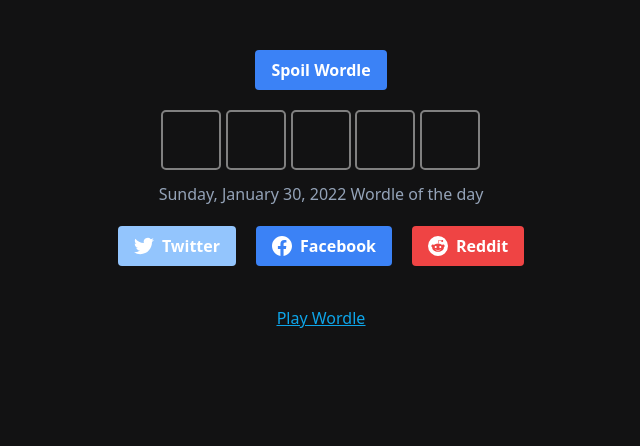
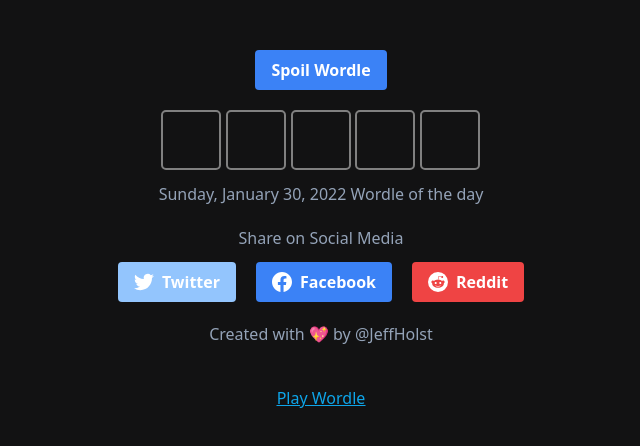
Before and after one commit to jeffholst/wordle-spoiler, a Vue app: page / in a window 1280 px wide. Shown: the top 446 px of the page, without its empty margins (319-959 px from the left). Built offline with nearby package versions, Linux system fonts and the light colour scheme.

Commit message:
chore: 💖created by

```diff
--- a/src/App.vue
+++ b/src/App.vue
@@ -59,9 +59,13 @@
   <div class="pt-2 text-center">{{ today }} Wordle of the day</div>
 
   <div class="pt-5 text-center">
+    <div>
+      Share on Social Media
+    </div>
     <button
       @click="twitter"
       class="
+        mt-3
         bg-blue-300
         hover:bg-blue-700
         px-4
@@ -91,6 +95,7 @@
       @click="facebook"
       class="
         ml-5
+        mt-3
         bg-blue-500
         hover:bg-blue-800
         px-4
@@ -120,6 +125,7 @@
       @click="reddit"
       class="
         ml-5
+        mt-3
         bg-red-500
         hover:bg-red-700
         px-4
@@ -145,6 +151,9 @@
       <span>Reddit</span>
     </button>
 
+    <div class="pt-5">
+      Created with 💖 by <a href="https://twitter.com/intent/tweet?screen_name=jeffholst" target="blank" title="@jeffholst">@JeffHolst</a>
+    </div>
     <div class="pt-10 text-center underline text-sky-500">
       <a href="https://www.powerlanguage.co.uk/wordle/">Play Wordle</a>
     </div>
```
